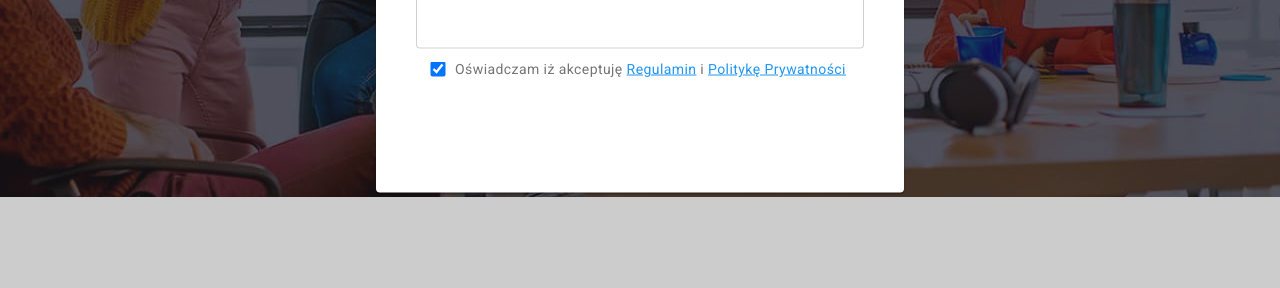
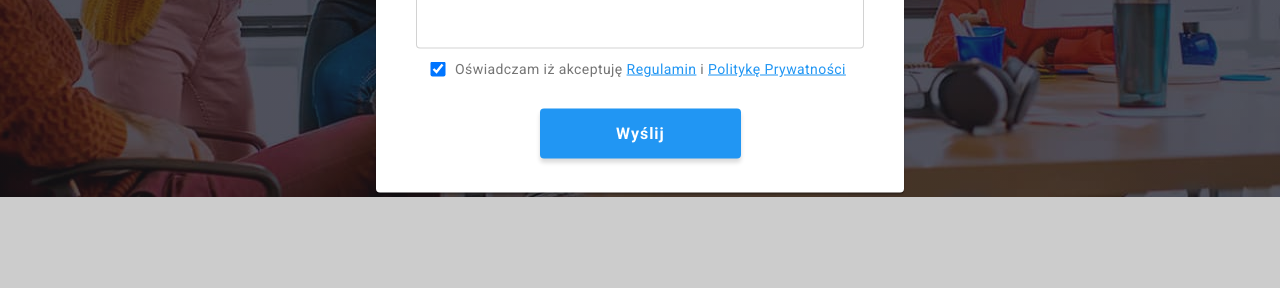
Before and after one commit to 89ToMaSz89/goit-markup-hw-06, a plain HTML site: page index.html in a window 1280 px wide. Both pictures are taken after a click on the button "Zamów usługę". Shown: the part 498-786 px from the top of the page. Drawn offline with nearby package versions, Linux system fonts and the light colour scheme.

Commit message:
Added of button in form

```diff
--- a/css/styles.css
+++ b/css/styles.css
@@ -784,6 +784,31 @@ input:checked{
     background-image: url(../images/icons.svg#icon-icon-check);
 }
 
+.form-send-btn{
+    position: absolute;
+    top: 414px;
+    left: 164px;
+    padding: 10px 76px;
+
+    display: flex;
+    align-items: center;
+    justify-content: center;
+
+    background-color: var(--main-color);
+    box-shadow: 0px 4px 4px rgba(0, 0, 0, 0.15);
+    border: none;
+    border-radius: 4px;
+
+    font-weight: 700;
+    font-size: 16px;
+    line-height: 1.875;
+    text-align: center;
+
+    letter-spacing: 0.06em;
+
+    color: var(--text-btn-color);
+}
+
 
 
                 /* END FORM */
--- a/index.html
+++ b/index.html
@@ -773,6 +773,7 @@
             &#160;i&#160;
             <a href="" class="form-text-regulations"> Politykę Prywatności</a>
           </label>
+          <button type="submit" class="form-send-btn">Wyślij</button>
         </form>
       </div>
     </div>
```
